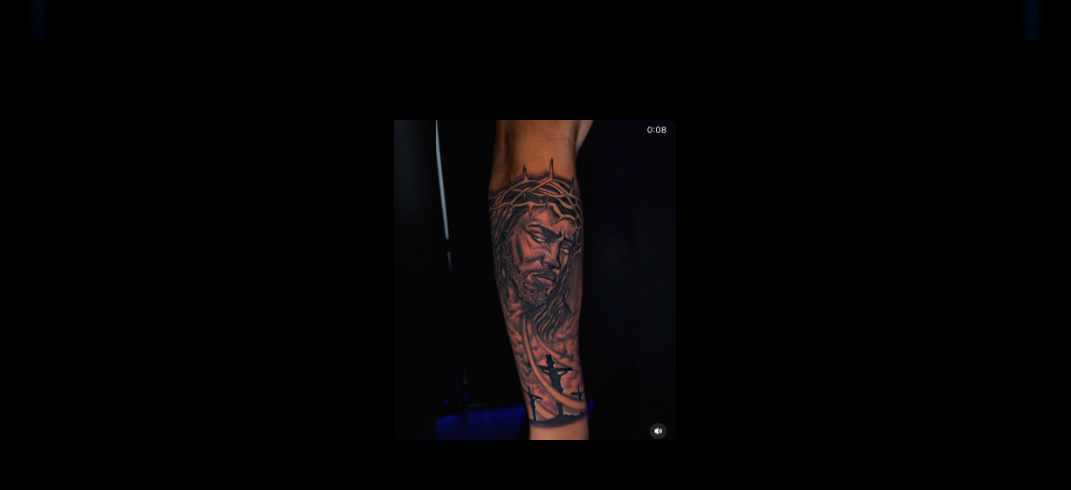
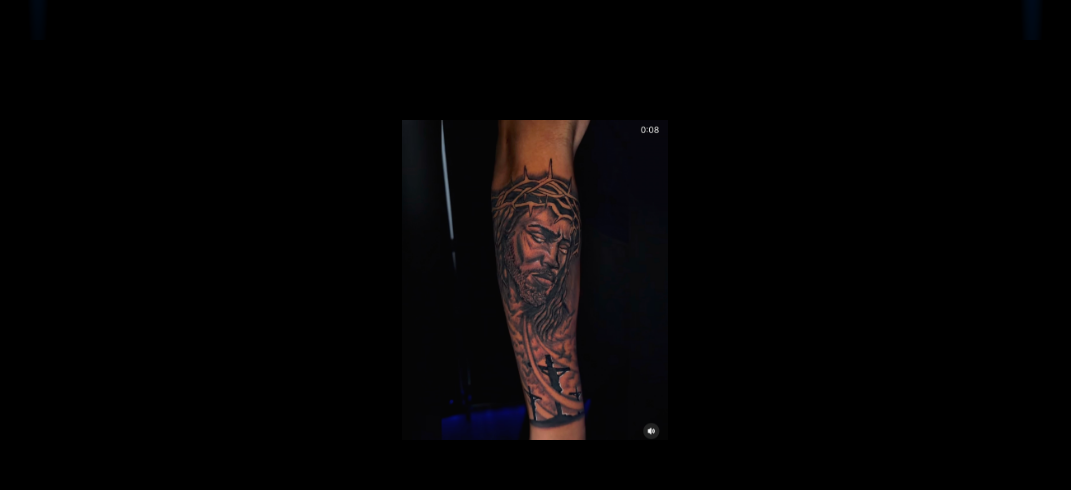
Before and after one commit to amandahussey/i-heart-ink, a React (Vite) app: page / in a window 1280 px wide. Shown: the part 680-1170 px from the top of the page, without its empty margins (105-1176 px from the left). Built offline with nearby package versions, Linux system fonts and the light colour scheme; a web font is replaced by a local one.

Commit message:
remove quotes on "contain" in css file

```diff
--- a/src/Gallery.css
+++ b/src/Gallery.css
@@ -7,5 +7,5 @@
   transition: filter 0.6s ease, transform 0.6s ease;
   border-radius: 2px 6px 2px 6px;
   height: 40vh;
-  object-fit: "contain";
+  object-fit: contain;
 }
```
